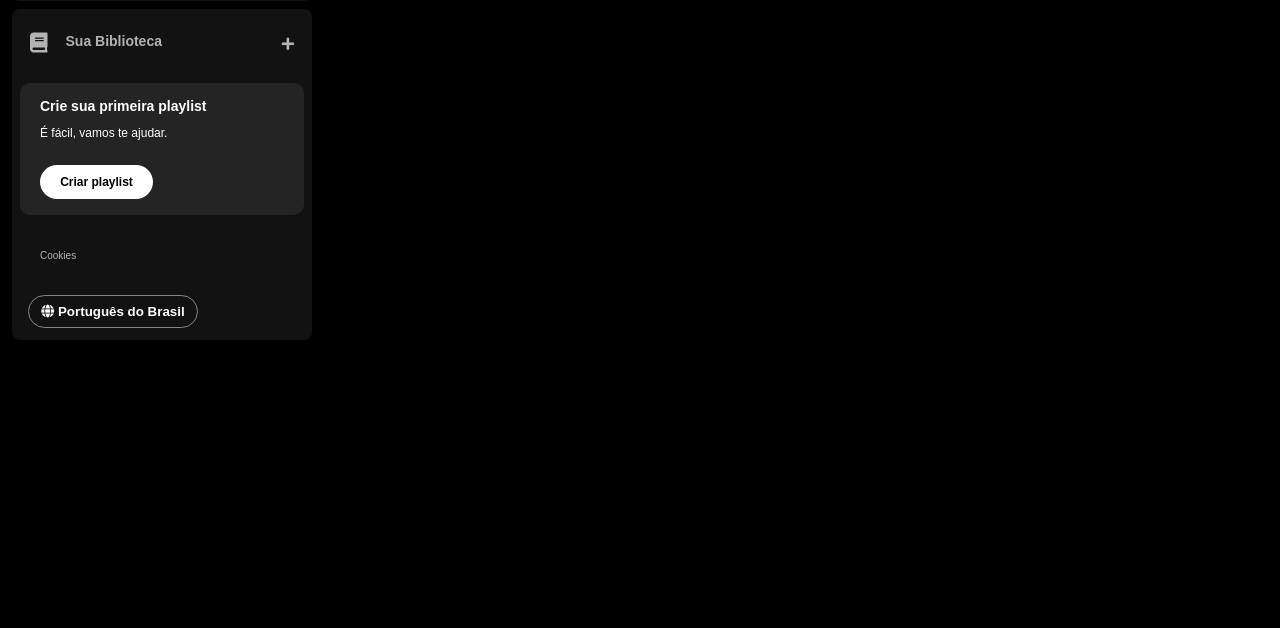
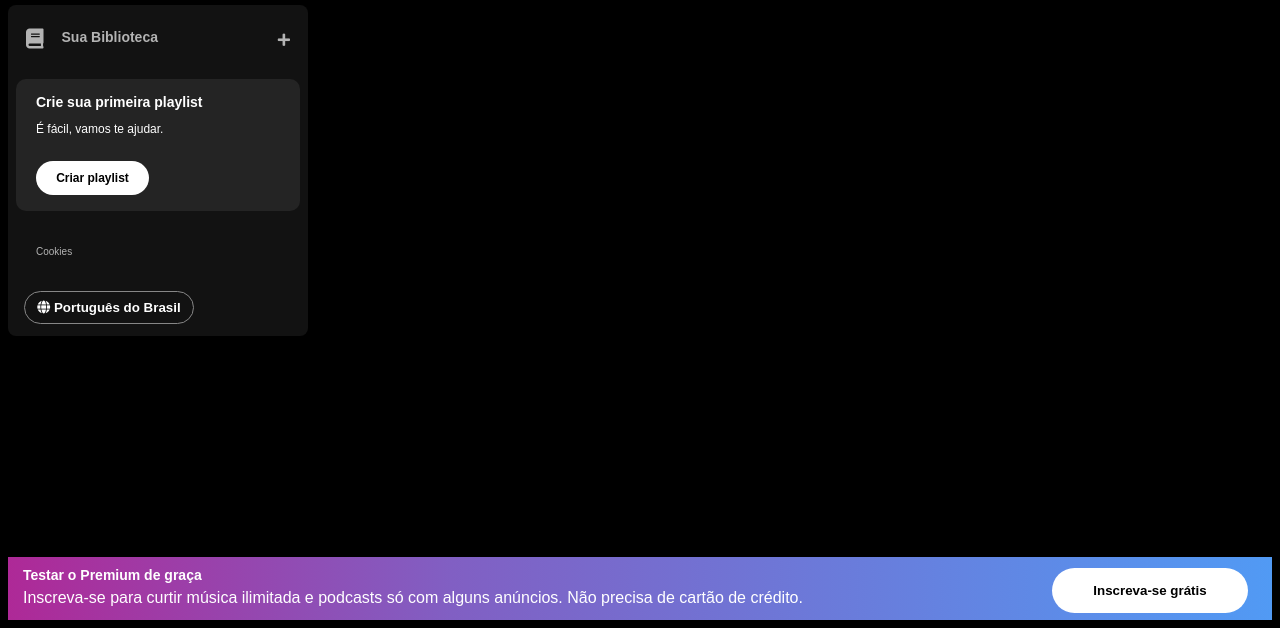
Before and after one commit to KarlosEKaminski/alura-imersao-frontend-2024, a plain HTML site: page spotify-landing-page-clone/index.html in a window 1280 px wide. Shown: the part 172-800 px from the top of the page. Drawn offline with Linux system fonts and the light colour scheme.

Commit message:
desafio-criar footer

```diff
--- a/spotify-landing-page-clone/index.html
+++ b/spotify-landing-page-clone/index.html
@@ -60,5 +60,16 @@
             </div>
         </div>
     </div>
+    <footer class="footer">
+        <div class="footer__content">
+            <div class="footer__text">
+                <span class="text title">Testar o Premium de graça</span>
+                <span class="text subtitle">Inscreva-se para curtir música ilimitada e podcasts só com alguns anúncios. Não precisa de cartão de crédito.</span>
+            </div>
+            <button class="footer__button">
+                <span>Inscreva-se grátis</span>
+            </button>
+        </div>
+    </footer>
 </body>
 </html>
--- a/spotify-landing-page-clone/styles.css
+++ b/spotify-landing-page-clone/styles.css
@@ -1,5 +1,7 @@
 body {
     background-color: #000;
+    margin: 0;
+    box-sizing: border-box;
 }
 
 .logo {
@@ -18,7 +20,7 @@ body {
     top: 0;
     left: 0;
     bottom: 0;
-    padding: 12px;
+    padding: 8px;
     width: 300px;
 }
 
@@ -169,3 +171,58 @@ body {
     padding: 8px;
     border-radius: 20px;
 }
+
+.footer {
+    background: linear-gradient(90deg, rgba(174,41,151,1) 0%, rgba(129,95,195,1) 35%, rgba(81,154,244,1) 100%);
+    position: fixed;
+    bottom: 0;
+    width: calc(100% - 16px);
+    min-width: 620px;
+    height: auto;
+    margin: 8px;
+    box-sizing: border-box;
+
+}
+
+.footer .footer__content {
+    display: flex;
+    flex-direction: row;
+    justify-content: space-between;
+    max-width: 100%;
+    position: relative;
+    padding: 11px 24px 7px 15px;
+}
+
+.footer__text .text {
+    color: #fff;
+    font-family: "DM Sans", sans-serif;
+}
+
+.footer__text .title {
+    font-weight: bold;
+    font-size: 14px;
+    padding-bottom: 8px;
+    display: block;
+}
+
+.footer__text .subtitle {
+    font-weight: 800px;
+    font-size: 16px;
+    padding-bottom: 0;
+    display: block;
+}
+
+.footer__content .footer__button {
+    background-color: #fff;
+    color: #000;
+    justify-content: center;
+    border-radius: 25px;
+    text-decoration: none;
+    text-transform: none;
+    border: 0px;
+    width: 196px;
+    font-weight: 800;
+    font-family: "DM Sans", sans-serif;
+    padding: 15px;
+    vertical-align: middle;
+}
```
